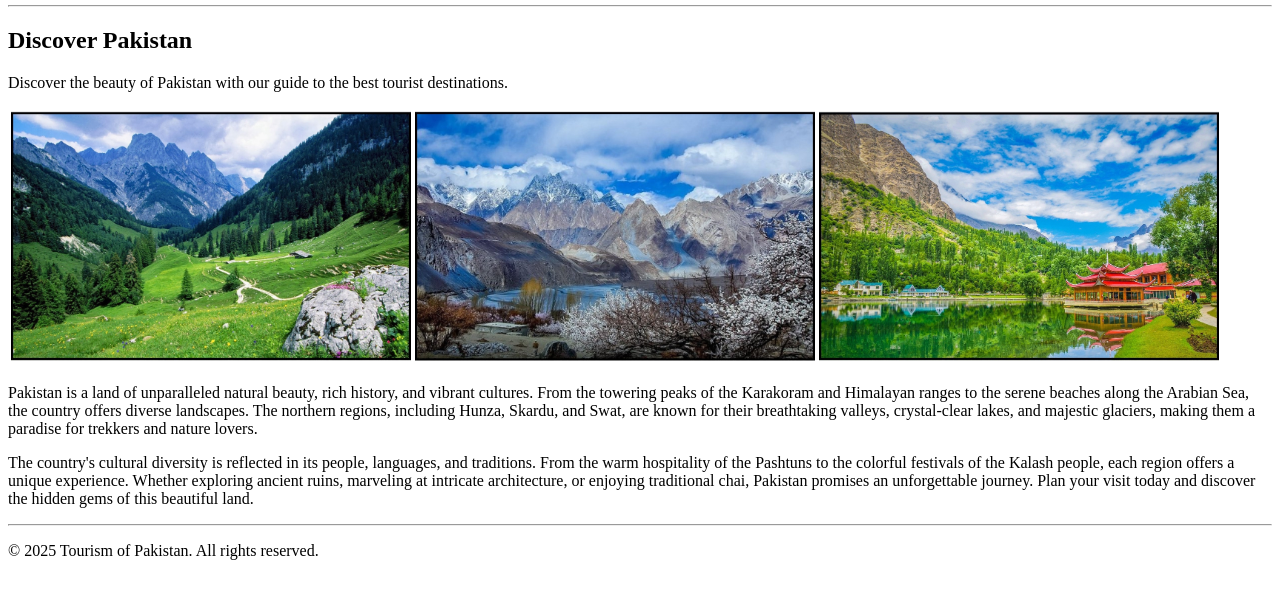
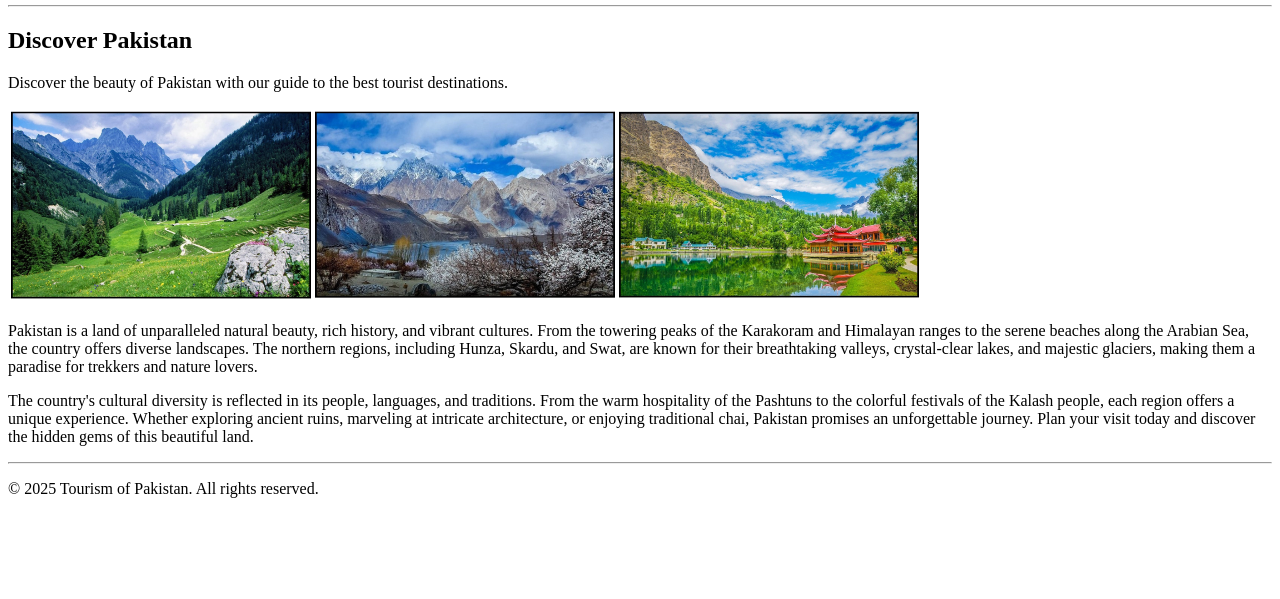
Before and after one commit to HazimJaved/Tourism-of-Pakistan, a plain HTML site: page index.html in a window 1280 px wide. Shown: the part 101-700 px from the top of the page. Drawn offline with Linux system fonts and the light colour scheme.

Commit message:
Update index.html

```diff
--- a/index.html
+++ b/index.html
@@ -28,9 +28,9 @@
             <p>Discover the beauty of Pakistan with our guide to the best tourist destinations.</p>
             <table>
                 <tr>
-                    <td><img src="image1.jpg" alt="Swat Valley" width="400"></td>
-                    <td><img src="image2.jpg" alt="Hunza Valley" width="400"></td>
-                    <td><img src="image3.jpg" alt="Skardu" width="400"></td>
+                    <td><img src="image1.jpg" alt="Swat Valley" width="300"></td>
+                    <td><img src="image2.jpg" alt="Hunza Valley" width="300"></td>
+                    <td><img src="image3.jpg" alt="Skardu" width="300"></td>
                 </tr>
             </table>
 
```
